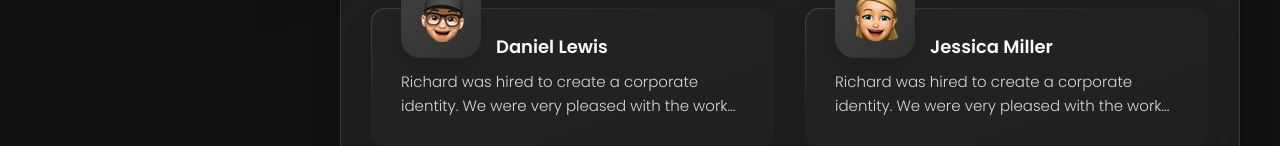
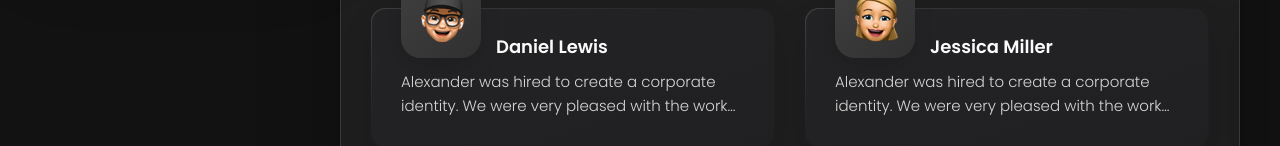
Before and after one commit to foal20ym/foal20ym.github.io, a plain HTML site: page index.html in a window 1280 px wide. Shown: the part 806-952 px from the top of the page. Drawn offline with nearby package versions, Linux system fonts and the light colour scheme.

Commit message:
Updated testimonials section

```diff
--- a/index.html
+++ b/index.html
@@ -338,7 +338,7 @@
 
                 <div class="testimonials-text" data-testimonials-text>
                   <p>
-                    Richard was hired to create a corporate identity. We were very pleased with the work done. She has a
+                    Alexander was hired to create a corporate identity. We were very pleased with the work done. She has a
                     lot of experience
                     and is very concerned about the needs of client. Lorem ipsum dolor sit amet, ullamcous cididt
                     consectetur adipiscing
@@ -360,7 +360,7 @@
 
                 <div class="testimonials-text" data-testimonials-text>
                   <p>
-                    Richard was hired to create a corporate identity. We were very pleased with the work done. She has a
+                    Alexander was hired to create a corporate identity. We were very pleased with the work done. She has a
                     lot of experience
                     and is very concerned about the needs of client. Lorem ipsum dolor sit amet, ullamcous cididt
                     consectetur adipiscing
@@ -382,7 +382,7 @@
 
                 <div class="testimonials-text" data-testimonials-text>
                   <p>
-                    Richard was hired to create a corporate identity. We were very pleased with the work done. She has a
+                    Alexander was hired to create a corporate identity. We were very pleased with the work done. She has a
                     lot of experience
                     and is very concerned about the needs of client. Lorem ipsum dolor sit amet, ullamcous cididt
                     consectetur adipiscing
@@ -404,7 +404,7 @@
 
                 <div class="testimonials-text" data-testimonials-text>
                   <p>
-                    Richard was hired to create a corporate identity. We were very pleased with the work done. She has a
+                    Alexander was hired to create a corporate identity. We were very pleased with the work done. She has a
                     lot of experience
                     and is very concerned about the needs of client. Lorem ipsum dolor sit amet, ullamcous cididt
                     consectetur adipiscing
@@ -450,7 +450,7 @@
 
               <div data-modal-text>
                 <p>
-                  Richard was hired to create a corporate identity. We were very pleased with the work done. She has a
+                  Alexander was hired to create a corporate identity. We were very pleased with the work done. She has a
                   lot of experience
                   and is very concerned about the needs of client. Lorem ipsum dolor sit amet, ullamcous cididt
                   consectetur adipiscing
```
Also changed, not shown: index.txt.
